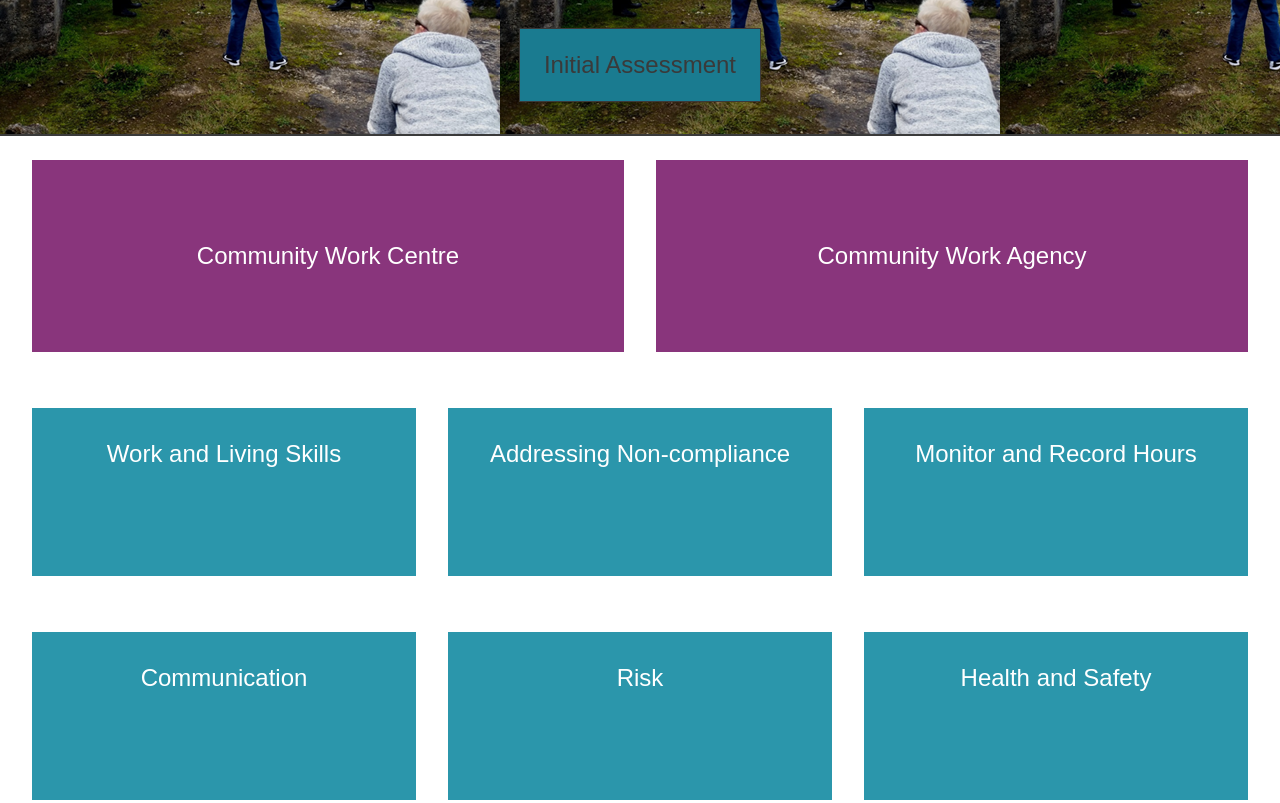
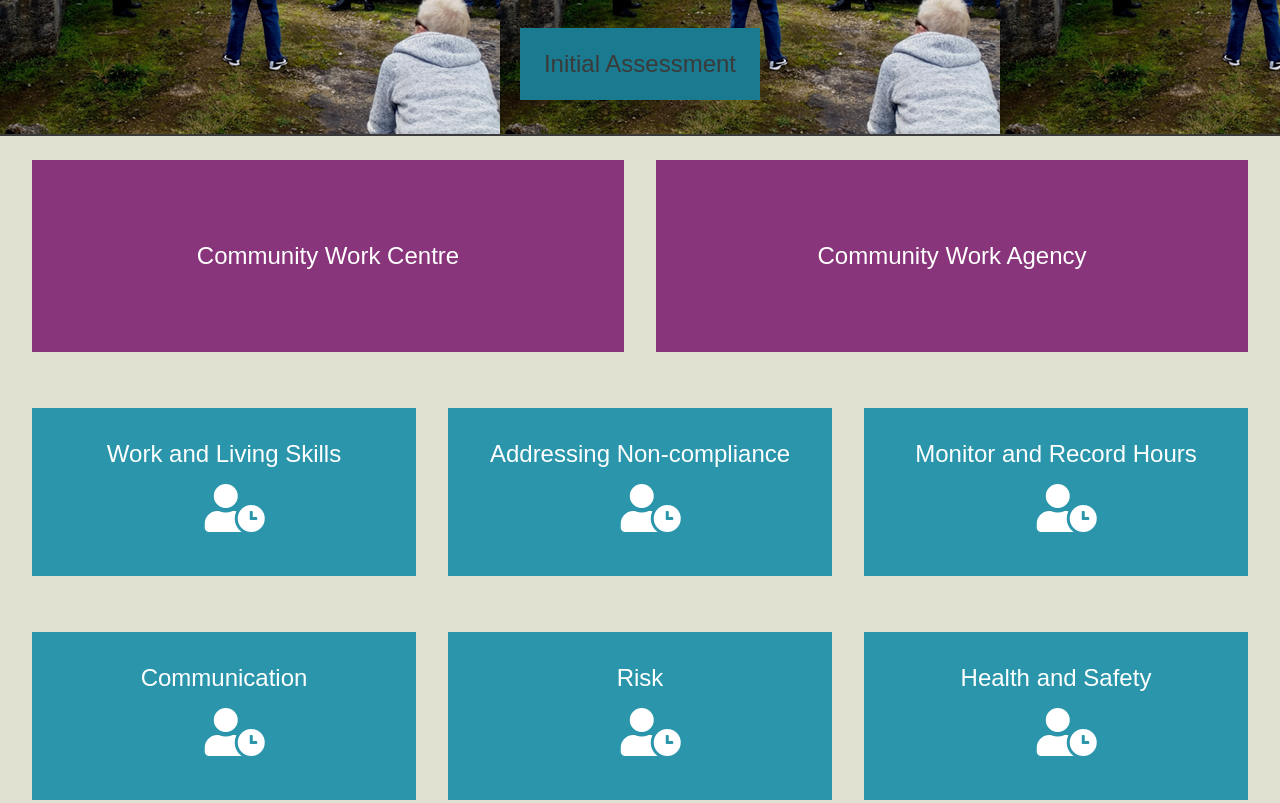
Before and after one commit to rebellio69/Community-Work, a plain HTML site: page index.html in a window 1280 px wide. Shown: the part 280-1083 px from the top of the page. Drawn offline with Linux system fonts and the light colour scheme; a web font is replaced by a local one.

Commit message:
icons added

```diff
--- a/index.html
+++ b/index.html
@@ -3,7 +3,7 @@
   <head>
     <meta charset="utf-8">
     <title>CW</title>
-    <link rel="icon" href="./resources/images/favicon.ico" type="image/x-icon">
+    <link rel="stylesheet" href="https://use.fontawesome.com/releases/v5.6.1/css/all.css" integrity="sha384-gfdkjb5BdAXd+lj+gudLWI+BXq4IuLW5IT+brZEZsLFm++aCMlF1V92rMkPaX4PP" crossorigin="anonymous">
     <link rel="stylesheet" type="text/css" href="./resources/css/reset.css">
     <link rel="stylesheet" type="text/css" href="./resources/css/style.css">
 
@@ -57,7 +57,7 @@
   <div class="information container">
     <div class="top-section">
       <div class="WLS card">
-        <button class="dropbtn">Work and Living Skills</button>
+        <button class="dropbtn"><i class="fas fa-user-clock fa-2x"></i>Work and Living Skills</button>
         <div class="WLS list">
           <a href="#">Programmes</a>
           <a href="#">Partnerships</a>
@@ -65,7 +65,7 @@
         </div>
       </div>
       <div class="NC card">
-        <button class="dropbtn">Addressing Non-compliance</button>
+        <button class="dropbtn"><i class="fas fa-user-clock fa-2x"></i>Addressing Non-compliance</button>
         <div class="NC list">
           <a href="#">Verification</a>
           <a href="#">Sanctions</a>
@@ -73,7 +73,7 @@
         </div>
       </div>
       <div class="hours card">
-        <button class="dropbtn">Monitor and Record Hours</button>
+        <button class="dropbtn"><i class="fas fa-user-clock fa-2x"></i>Monitor and Record Hours</button>
         <div class="hours list">
           <a href="#">Timesheets</a>
           <a href="#">IOMS</a>
@@ -84,7 +84,7 @@
 
     <div class="bottom-section">
       <div class="communication card">
-        <button class="dropbtn">Communication</button>
+        <button class="dropbtn"><i class="fas fa-user-clock fa-2x"></i>Communication</button>
         <div class="communication list">
           <a href="#">Programmes</a>
           <a href="#">Partnerships</a>
@@ -92,7 +92,7 @@
         </div>
       </div>
       <div class="risk card">
-        <button class="dropbtn">Risk</button>
+        <button class="dropbtn"><i class="fas fa-user-clock fa-2x"></i>Risk</button>
         <div class="risk list">
           <a href="#">Behaviours</a>
           <a href="#">Mental Health</a>
@@ -100,7 +100,7 @@
         </div>
       </div>
       <div class="safety card">
-        <button class="dropbtn">Health and Safety</button>
+        <button class="dropbtn"><i class="fas fa-user-clock fa-2x"></i>Health and Safety</button>
         <div class="safety list">
           <a href="#">Incidents</a>
           <a href="#">JSA</a>
--- a/resources/CSS/style.css
+++ b/resources/CSS/style.css
@@ -48,6 +48,7 @@ html {
 }
 .container {
 	font-family: 'Ubuntu', sans-serif;
+  background-color: #e0e0d1;
 }
 h1, h2, p {
   text-align: center;
@@ -122,7 +123,6 @@ span a:hover {
   font-size: 1.5rem;
   color: #3a3a3a;
   background-color: #1a7b90;
-  border: 1.5px solid #3a3a3a;
   cursor: pointer;
   margin-top: 2rem;
   padding: 1.5rem;
@@ -242,6 +242,11 @@ span a:hover {
   transform: scale(1.02);
   box-shadow: 0px 10px 8px rgba(0,0,0,0.5);
 }
+i {
+  position: absolute;
+  left: 45%;
+  top: 45%;
+}
 
 /*Quick Links Section*/
 .quick-links {
```
Also changed, not shown: resources/images/chat.png (added), resources/images/courthouse.png (added), resources/images/danger-sing.png (added), resources/images/helmet (1).png (added), resources/images/icon.png (added), resources/images/plant-on-a-hand.png (added), resources/images/screwdriver-and-wrench-crossed.png (added), resources/images/shovel.png (added), resources/images/timetable.png (added), resources/images/worker-of-construction-working-with-a-shovel-beside-material-pile.png (added).
